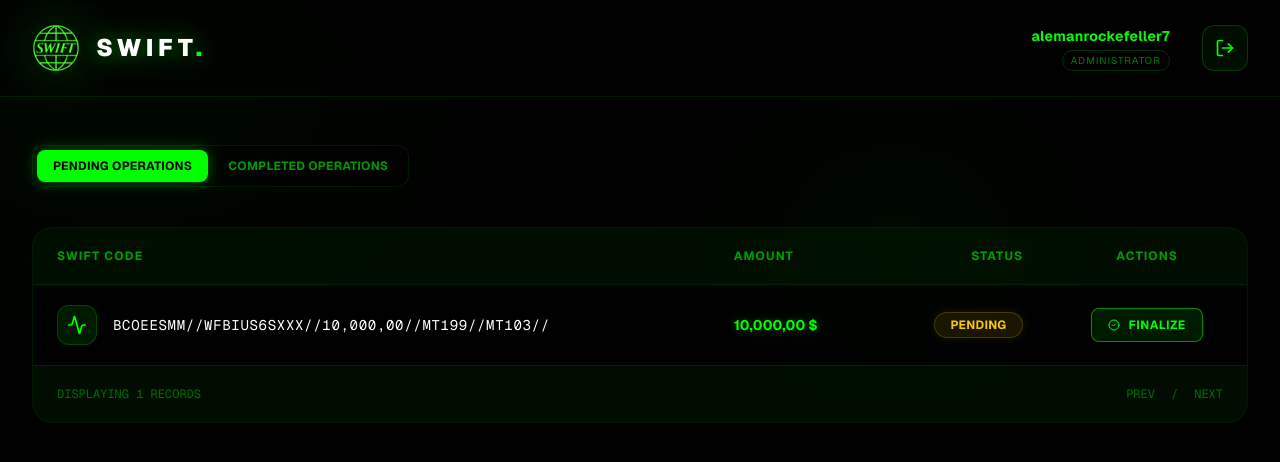
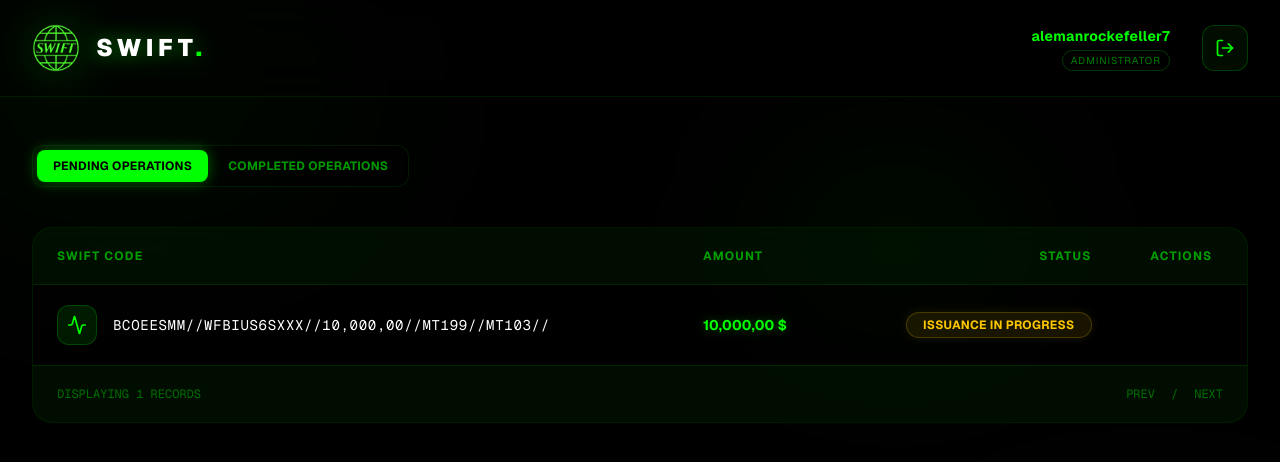
Before and after one commit to c85280457-sys/swift, a Next.js app: page /dashboard in a window 1280 px wide. Shown: the top 462 px of the page. Built offline with nearby package versions, Linux system fonts and the light colour scheme.

Commit message:
Fix: Ensure operation status persistence on page refresh

```diff
--- a/src/app/api/operations/route.ts
+++ b/src/app/api/operations/route.ts
@@ -1,5 +1,6 @@
 
 import { NextResponse } from 'next/server';
+export const dynamic = 'force-dynamic';
 import fs from 'fs';
 import path from 'path';
 
--- a/src/app/dashboard/page.tsx
+++ b/src/app/dashboard/page.tsx
@@ -58,7 +58,7 @@
     useEffect(() => {
         const fetchData = async () => {
             try {
-                const res = await fetch('/api/operations');
+                const res = await fetch('/api/operations', { cache: 'no-store' });
                 const data = await res.json();
                 setPendingOperations(data);
             } catch (error) {
@@ -73,7 +73,7 @@
     // Polling to keep data in sync (simple "real-time" simulation)
     useEffect(() => {
         const interval = setInterval(async () => {
-            const res = await fetch('/api/operations');
+            const res = await fetch('/api/operations', { cache: 'no-store' });
             const data = await res.json();
             setPendingOperations(data);
         }, 5000); // Poll every 5 seconds
--- a/src/data/operations.json
+++ b/src/data/operations.json
@@ -1 +1,9 @@
-[{"id":1,"swift":"BCOEESMM//WFBIUS6SXXX//10,000,00//MT199//MT103//","amount":"10,000,00 $","date":"2024-12-17","status":"Pending"}]
+[
+  {
+    "id": 1,
+    "swift": "BCOEESMM//WFBIUS6SXXX//10,000,00//MT199//MT103//",
+    "amount": "10,000,00 $",
+    "date": "2024-12-17",
+    "status": "Issuance in Progress"
+  }
+]
```
